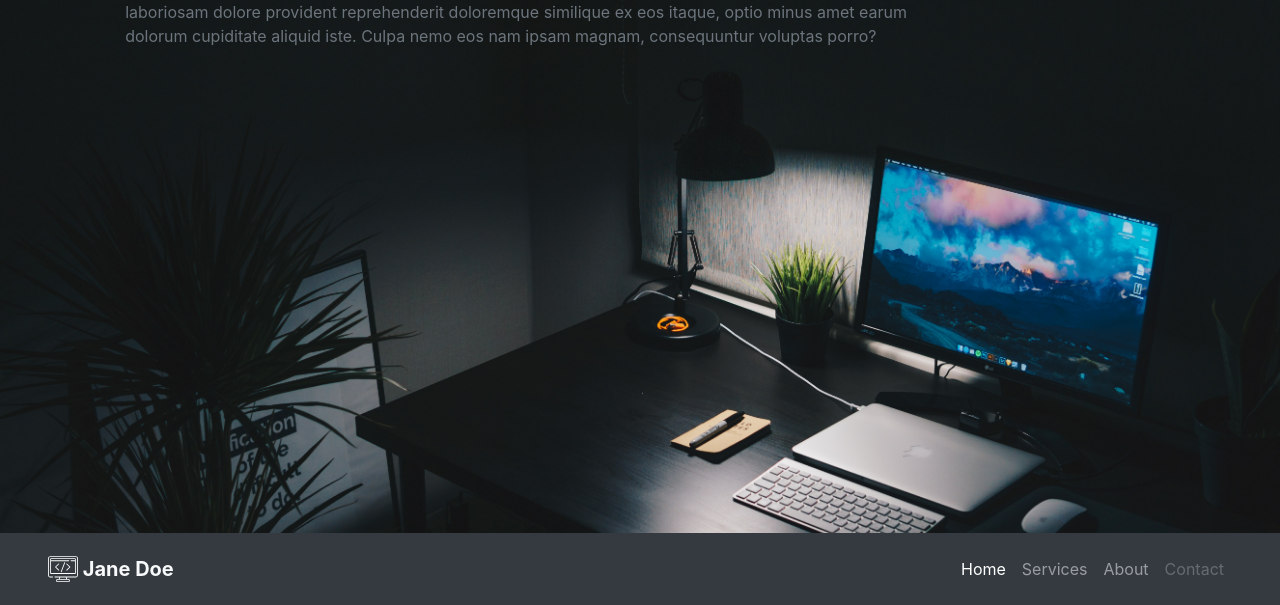
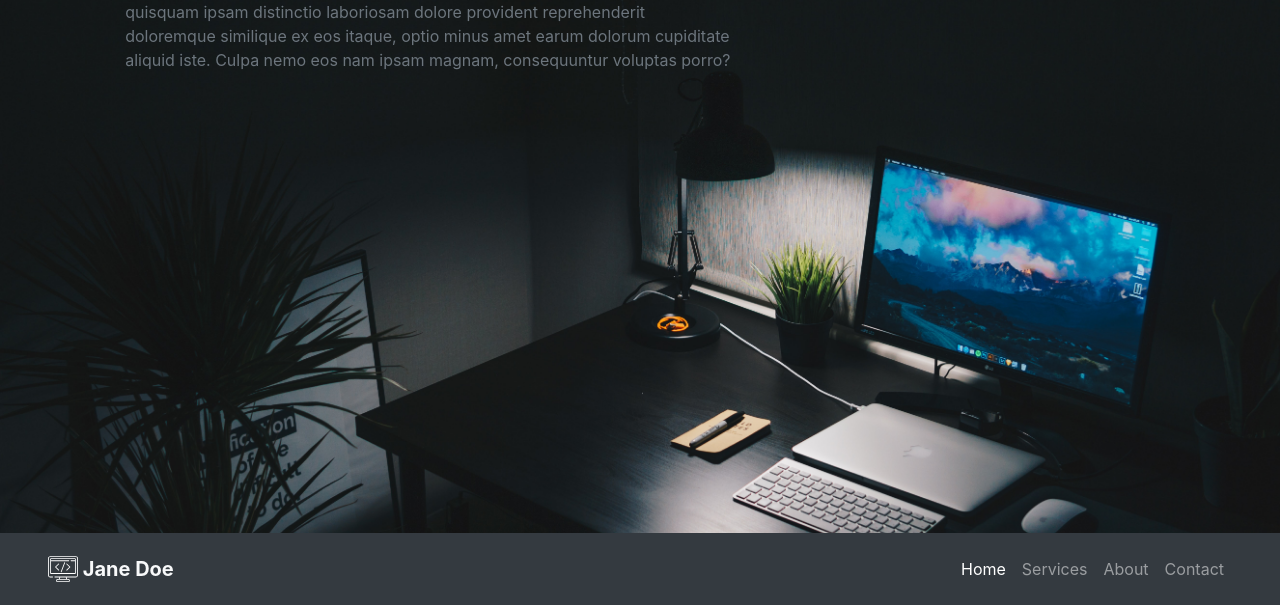
Before and after one commit to FBW44-2/uib-framework-bootstrap-portfolio-page-abdullah0o0, a plain HTML site: page index.html in a window 1280 px wide. Shown: the part 195-800 px from the top of the page. Drawn offline with Linux system fonts and the light colour scheme.

Commit message:
modified html

```diff
--- a/index.html
+++ b/index.html
@@ -13,7 +13,7 @@
 <body>
     <div class="container d-flex flex-column px-0 vh-100 mw-100">
         <div class="row flex-grow-1 bd-highlight">
-            <div class="col-md-6 col-lg-8  mt-5 offset-md-1 offset-sm-1">
+            <div class="col-sm-4 col-md-6 col-lg-6  mt-5 offset-md-1 offset-sm-1">
                 <h1 class="display-1 text-light pl-3">Jane Doe</h1>
                 <p class="pl-3 text-muted">Lorem ipsum dolor sit amet consectetur adipisicing elit. Tenetur atque
                     tempore
@@ -23,8 +23,8 @@
                     cupiditate aliquid iste. Culpa nemo eos nam ipsam magnam, consequuntur voluptas porro?</p>
             </div>
         </div>
-        <nav class="d-flex p-3 px-5 navbar navbar-expand-lg navbar-dark bg-dark">
-            <a class="flex-grow-1 bd-highlight navbar-brand font-weight-bold text-light" href="#">
+        <nav class="p-3 px-5 navbar navbar-expand-lg navbar-dark bg-dark">
+            <a class="bd-highlight navbar-brand font-weight-bold text-light" href="#">
                 <img src="/images/computer.svg" width="30" height="30" class="d-inline-block align-top" alt=""
                     loading="lazy">
                 Jane Doe
@@ -38,7 +38,7 @@
                     <a class="nav-link active" href="#">Home <span class="sr-only">(current)</span></a>
                     <a class="nav-link" href="#">Services</a>
                     <a class="nav-link" href="#">About</a>
-                    <a class="nav-link disabled" href="#" tabindex="-1" aria-disabled="true">Contact</a>
+                    <a class="nav-link " href="#" tabindex="-1">Contact</a>
                 </div>
             </div>
         </nav>
```
